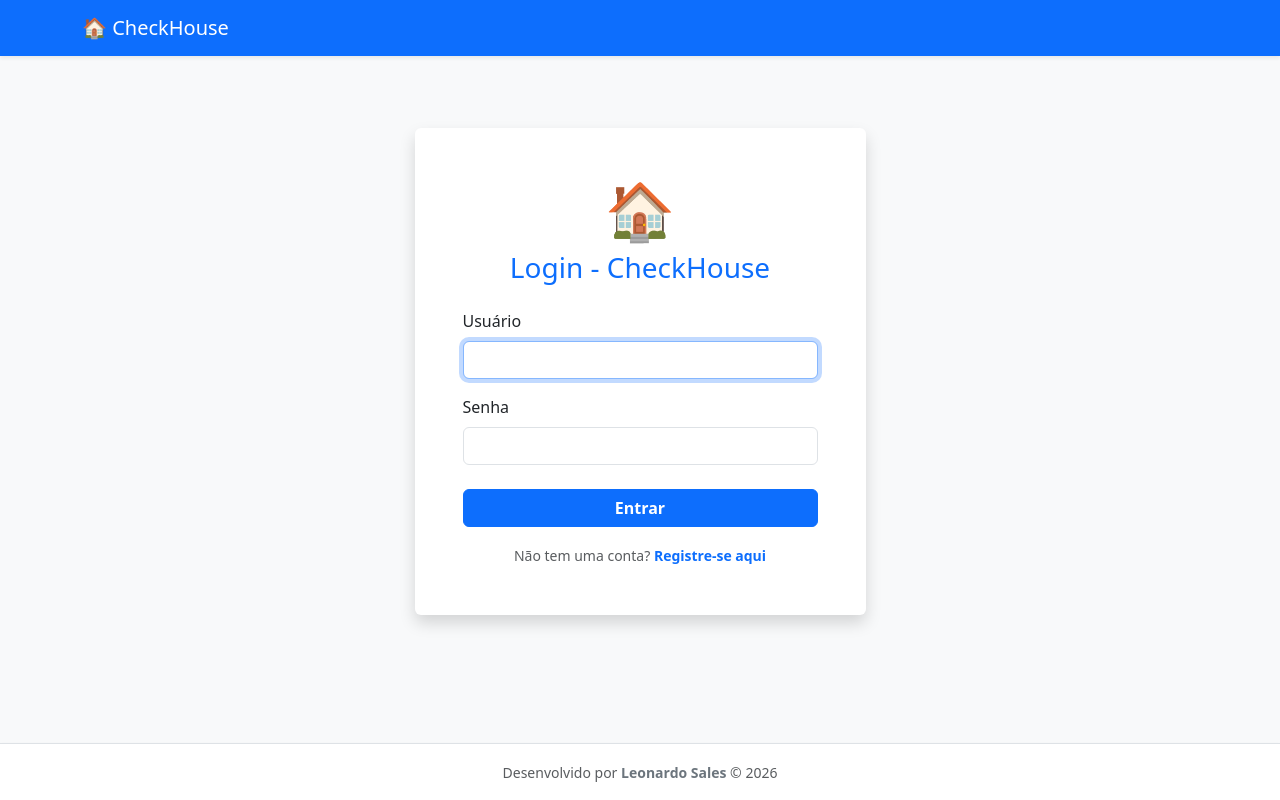
After one commit to leobarros/checkhouse, a Flask app: page /login in a window 1280 px wide. The commit adds this page. Run offline with Flask 3, Linux system fonts and the light colour scheme.

Commit message:
criando login

```diff
--- a/app.py
+++ b/app.py
@@ -1,10 +1,11 @@
 import os
-from flask import Flask, render_template, request, redirect, url_for
-from models import db, Local, Produto, ItemCompra
-from datetime import datetime
+from flask import Flask, render_template, request, redirect, url_for, flash
+from flask_login import LoginManager, login_user, logout_user, login_required, current_user
+from werkzeug.security import generate_password_hash, check_password_hash
+from models import db, Local, Produto, ItemCompra, Usuario
 
 app = Flask(__name__)
-
+app.config['SECRET_KEY'] = 'y&qyY7ZRc%RQ&EbtU49LSQKWEQ%&^#@!$%&*()_+'
 #criando pasta para o banco de dados
 BASE_DIR = os.path.abspath(os.path.dirname(__file__))
 PASTA_DADOS = os.path.join(BASE_DIR, 'dados')
@@ -20,18 +21,79 @@ app.config['SQLALCHEMY_TRACK_MODIFICATIONS'] = False
 # conecta o banco de dados ao nosso app flask
 db.init_app(app)
 
+# Configuração do Gerenciador de Login
+login_manager = LoginManager()
+login_manager.init_app(app)
+login_manager.login_view = 'login' # Se não estiver logado, redireciona para cá
+login_manager.login_message = "Por favor, faça login para acessar esta página."
+login_manager.login_message_category = "warning"
+
+@login_manager.user_loader
+def load_user(user_id):
+    return Usuario.query.get(int(user_id))
+
+with app.app_context():
+    db.create_all()
+
 # antes da primeira requisição, cria as tabelas no banco de dados se não existirem
 with app.app_context():
     db.create_all()
 
+
+@app.route('/login', methods=['GET', 'POST'])
+def login():
+    if request.method == 'POST':
+        username = request.form.get('username')
+        senha = request.form.get('senha')
+
+        usuario = Usuario.query.filter_by(username=username).first()
+
+        # Verifica se o usuário existe e se a senha bate com o hash salvo
+        if usuario and check_password_hash(usuario.senha_hash, senha):
+            login_user(usuario)
+            return redirect(url_for('index'))
+        else:
+            flash('Usuário ou senha incorretos.', 'danger')
+
+    return render_template('login.html')
+
+@app.route('/registrar', methods=['GET', 'POST'])
+def registrar():
+    # Rota temporária/oculta para você criar seu primeiro usuário
+    if request.method == 'POST':
+        username = request.form.get('username')
+        senha = request.form.get('senha')
+
+        if Usuario.query.filter_by(username=username).first():
+            flash('Usuário já existe.', 'danger')
+            return redirect(url_for('registrar'))
+
+        # Cria um HASH forte da senha em vez de salvar em texto limpo
+        nova_senha_hash = generate_password_hash(senha)
+        novo_usuario = Usuario(username=username, senha_hash=nova_senha_hash)
+
+        db.session.add(novo_usuario)
+        db.session.commit()
+        flash('Usuário criado com sucesso! Faça login.', 'success')
+        return redirect(url_for('login'))
+
+    return render_template('registrar.html')
+
+@app.route('/logout')
+@login_required
+def logout():
+    logout_user()
+    return redirect(url_for('login'))
+
 # nossa primeira rota (url principal)
-
 @app.route('/')
+@login_required
 def index():
     todos_locais = Local.query.all()
     return render_template('index.html', locais=todos_locais)
 
 @app.route('/adicionar_local', methods=['POST'])
+@login_required
 def adicionar_local():
     nome_do_local = request.form.get('nome')
 
@@ -42,6 +104,7 @@ def adicionar_local():
     return redirect(url_for('index'))
 
 @app.route('/despensa/<int:local_id>')
+@login_required
 def ver_despensa(local_id):
     local = Local.query.get_or_404(local_id)
     produtos = Produto.query.filter_by(local_id=local_id).all()
@@ -49,6 +112,7 @@ def ver_despensa(local_id):
     return render_template('despensa.html', local=local, produtos=produtos)
 
 @app.route('/adicionar_produto/<int:local_id>', methods=['POST'])
+@login_required
 def adicionar_produto(local_id):
     nome = request.form.get('nome')
     quantidade = request.form.get('quantidade', 1, type=int)
@@ -65,6 +129,7 @@ def adicionar_produto(local_id):
     return redirect(url_for('ver_despensa', local_id=local_id))
 
 @app.route('/eliminar_produto/<int:produto_id>', methods=['POST'])
+@login_required
 def eliminar_produto(produto_id):
     produto = Produto.query.get_or_404(produto_id)
     local_id = produto.local_id
@@ -76,6 +141,7 @@ def eliminar_produto(produto_id):
 
 # Rota para incrementar ou decrementar a quantidade na despensa
 @app.route('/atualizar_qtd/<int:produto_id>/<acao>', methods=['POST'])
+@login_required
 def atualizar_qtd(produto_id, acao):
     produto = Produto.query.get_or_404(produto_id)
 
@@ -108,6 +174,7 @@ def atualizar_qtd(produto_id, acao):
     return redirect(url_for('ver_despensa', local_id=produto.local_id))
 
 @app.route('/eliminar_local/<int:local_id>', methods=['POST'])
+@login_required
 def eliminar_local(local_id):
     local = Local.query.get_or_404(local_id)
     Produto.query.filter_by(local_id=local_id).delete()
@@ -117,6 +184,7 @@ def eliminar_local(local_id):
     return redirect(url_for('index'))
 
 @app.route('/compras/<int:local_id>')
+@login_required
 def lista_compras(local_id):
     local = Local.query.get_or_404(local_id)
     produtos_em_falta = Produto.query.filter_by(local_id=local_id, quantidade=0).all()
@@ -125,6 +193,7 @@ def lista_compras(local_id):
 
 # Rota para ver a Lista de Compras de um local
 @app.route('/lista/<int:local_id>')
+@login_required
 def ver_lista(local_id):
     local = Local.query.get_or_404(local_id)
     itens = ItemCompra.query.filter_by(local_id=local_id).order_by(ItemCompra.comprado).all()
@@ -144,6 +213,7 @@ def adicionar_lista(local_id):
 
 # Rota para alterar a quantidade na lista (+ e -)
 @app.route('/atualizar_lista_qtd/<int:item_id>/<acao>', methods=['POST'])
+@login_required
 def atualizar_lista_qtd(item_id, acao):
     item = ItemCompra.query.get_or_404(item_id)
     if not item.comprado:
@@ -156,6 +226,7 @@ def atualizar_lista_qtd(item_id, acao):
 
 # Rota para Marcar/Desmarcar item (MÁGICA REVERSÍVEL)
 @app.route('/toggle_compra/<int:item_id>', methods=['POST'])
+@login_required
 def toggle_compra(item_id):
     item = ItemCompra.query.get_or_404(item_id)
     produto_existente = Produto.query.filter(Produto.nome.ilike(item.nome), Produto.local_id == item.local_id).first()
@@ -179,6 +250,7 @@ def toggle_compra(item_id):
 
 # Rota para excluir um item específico da lista
 @app.route('/excluir_item_lista/<int:item_id>', methods=['POST'])
+@login_required
 def excluir_item_lista(item_id):
     item = ItemCompra.query.get_or_404(item_id)
     local_id = item.local_id
@@ -188,6 +260,7 @@ def excluir_item_lista(item_id):
 
 # Rota para limpar todos os itens comprados (Limpar Lixo)
 @app.route('/limpar_lista/<int:local_id>', methods=['POST'])
+@login_required
 def limpar_lista(local_id):
     # Apaga apenas os itens que já foram comprados
     ItemCompra.query.filter_by(local_id=local_id, comprado=True).delete()
@@ -196,6 +269,7 @@ def limpar_lista(local_id):
 
 # Rota para editar o nome do produto na despensa
 @app.route('/editar_produto/<int:produto_id>', methods=['POST'])
+@login_required
 def editar_produto(produto_id):
     produto = Produto.query.get_or_404(produto_id)
     novo_nome = request.form.get('nome')
--- a/requirements.txt
+++ b/requirements.txt
@@ -1,2 +1,3 @@
-Flask==3.0.0
-Flask-SQLAlchemy==3.1.1
+Flask
+Flask-SQLAlchemy
+Flask-Login
--- a/templates/base.html
+++ b/templates/base.html
@@ -14,8 +14,11 @@
 
     <!-- Barra de Navegação no topo -->
     <nav class="navbar navbar-dark bg-primary mb-4 shadow-sm">
-        <div class="container">
+        <div class="container d-flex justify-content-between">
             <a class="navbar-brand" href="/">🏠 CheckHouse</a>
+            {% if current_user.is_authenticated %}
+                <a href="{{ url_for('logout') }}" class="btn btn-outline-light btn-sm">Sair</a>
+            {% endif %}
         </div>
     </nav>
 
--- /dev/null
+++ b/templates/login.html
@@ -0,0 +1,46 @@
+{% extends "base.html" %}
+{% block content %}
+<div class="row justify-content-center mt-5">
+    <div class="col-md-5">
+        <div class="card shadow border-0">
+            <div class="card-body p-5">
+                <div class="text-center mb-4">
+                    <h1 class="display-4">🏠</h1>
+                    <h3 class="text-primary">Login - CheckHouse</h3>
+                </div>
+
+                <!-- Exibição de Mensagens de Erro -->
+                {% with messages = get_flashed_messages(with_categories=true) %}
+                  {% if messages %}
+                    {% for category, message in messages %}
+                      <div class="alert alert-{{ category }}">{{ message }}</div>
+                    {% endfor %}
+                  {% endif %}
+                {% endwith %}
+
+                <form method="POST" action="{{ url_for('login') }}">
+                    <div class="mb-3">
+                        <label class="form-label">Usuário</label>
+                        <input type="text" name="username" class="form-control" required autofocus>
+                    </div>
+                    <div class="mb-4">
+                        <label class="form-label">Senha</label>
+                        <input type="password" name="senha" class="form-control" required>
+                    </div>
+                    <button type="submit" class="btn btn-primary w-100 fw-bold">Entrar</button>
+
+                    <!-- NOVO: Link para a página de registro -->
+                    <div class="text-center mt-3">
+                        <small class="text-muted">Não tem uma conta? <a href="{{ url_for('registrar') }}" class="text-primary text-decoration-none fw-bold">Registre-se aqui</a></small>
+                    </div>
+                </form>
+            </div>
+        </div>
+    </div>
+</div>
+                </form>
+            </div>
+        </div>
+    </div>
+</div>
+{% endblock %}
```
Also changed, not shown: models.py (+8 -0 lines), templates/registrar.html (added, +30 -0 lines).
